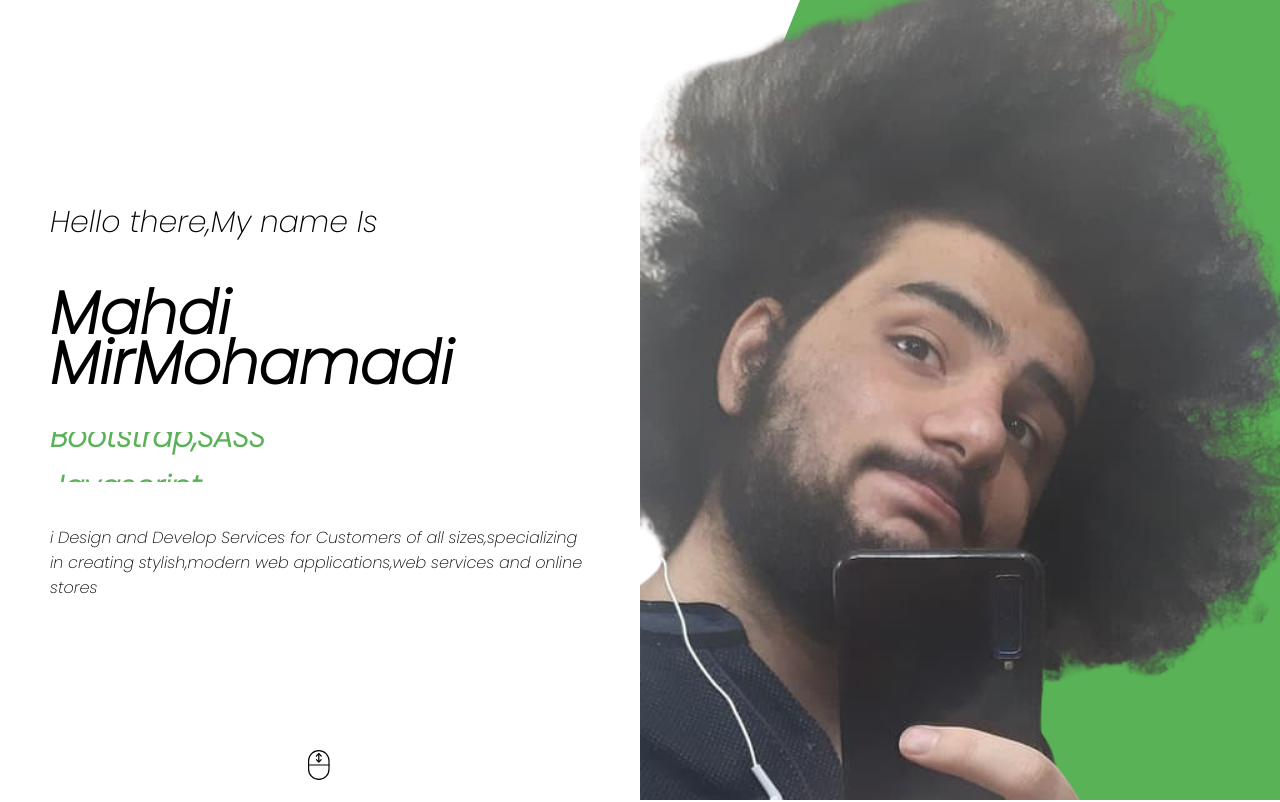
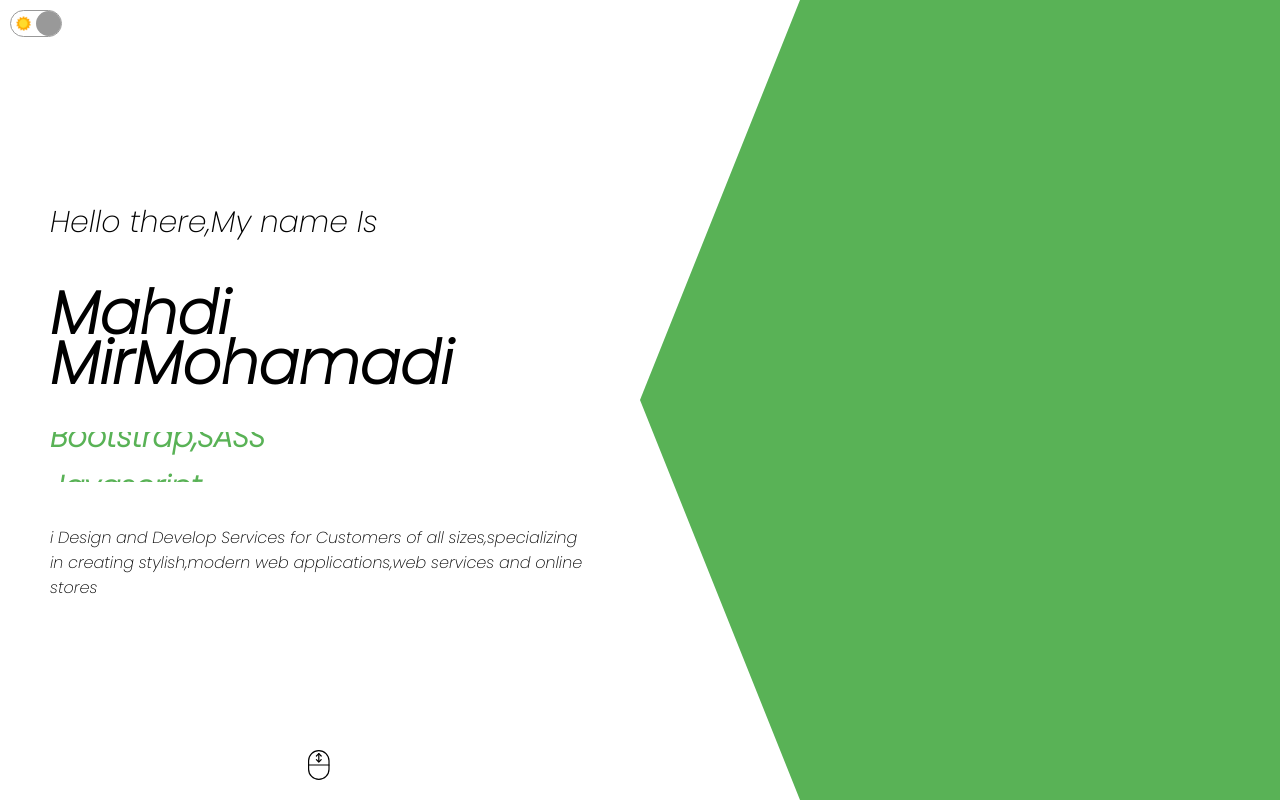
Before and after one commit to mahdimirmohamadi/Portfolio, a React (Create React App) app: page / in a window 1280 px wide. Shown: the top 802 px of the page. Built offline with nearby package versions, Linux system fonts and the light colour scheme.

Commit message:
dark mode handled with ContextAPI

```diff
--- a/src/App.jsx
+++ b/src/App.jsx
@@ -2,9 +2,21 @@
 import About from "./components/about/About.jsx";
 import ProductList from "./components/productList/ProductList.jsx";
 import Contact from "./components/contact/Contact.jsx";
+import Toggle from "./components/toggle/Toggle.jsx";
+import { useContext } from "react";
+import { ThemeContext } from "./context.js";
+
 const App = () => {
+  const theme = useContext(ThemeContext);
+  const darkMode = theme.state.darkMode;
   return (
-    <div>
+    <div
+      style={{
+        backgroundColor: darkMode ? "#222" : "white",
+        color: darkMode && "white",
+      }}
+    >
+      <Toggle />
       <Intro />
       <About />
       <ProductList />
--- a/src/components/contact/Contact.jsx
+++ b/src/components/contact/Contact.jsx
@@ -1,26 +1,29 @@
-import React, { useRef } from "react";
+import React, { useContext, useRef, useState } from "react";
 import "./Contact.css";
 import Phone from "../../img/phone.png";
 import Email from "../../img/email.png";
 import Address from "../../img/address.png";
 import emailjs from "emailjs-com";
+import { ThemeContext } from "../../context";
 
 const Contact = () => {
   const formRef = useRef();
+  const [done, setDone] = useState(false);
+  const theme = useContext(ThemeContext);
+  const darkMode = theme.state.darkMode;
 
-  const handleSubmit = (event) => {
-    event.preventDefault();
-
+  const handleSubmit = (e) => {
     emailjs
       .sendForm(
         "service_9h5sucj",
         "template_e797phf",
         formRef.current,
-        "hb9uIOQL00mJMevFi"
+        "user_hb9uIOQL00mJMevFi"
       )
       .then(
         (result) => {
           console.log(result.text);
+          setDone(true);
         },
         (error) => {
           console.log(error.text);
@@ -54,11 +57,43 @@
             Hiring Opputunities
           </p>
           <form ref={formRef} onSubmit={handleSubmit}>
-            <input type="text" placeholder="Name" name="user_name" />
-            <input type="text" placeholder="Subject" name="user_subject" />
-            <input type="text" placeholder="Email" name="user_email" />
-            <textarea rows="5" placeholder="message..." />
-            <button>Submit </button>
+            <input
+              style={{
+                backgroundColor: darkMode && "#333",
+                color: darkMode ? "white" : "black",
+              }}
+              type="text"
+              placeholder="Name"
+              name="user_name"
+            />
+            <input
+              style={{
+                backgroundColor: darkMode && "#333",
+                color: darkMode ? "white" : "black",
+              }}
+              type="text"
+              placeholder="Subject"
+              name="user_subject"
+            />
+            <input
+              style={{
+                backgroundColor: darkMode && "#333",
+                color: darkMode ? "white" : "black",
+              }}
+              type="text"
+              placeholder="Email"
+              name="user_email"
+            />
+            <textarea
+              style={{
+                backgroundColor: darkMode && "#333",
+                color: darkMode ? "white" : "black",
+              }}
+              rows="5"
+              placeholder="message..."
+            />
+            <button type="submit">Submit </button>
+            {done && "Thank you for your message! <3"}
           </form>
         </div>
       </div>
--- a/src/components/intro/Intro.css
+++ b/src/components/intro/Intro.css
@@ -89,5 +89,5 @@
   position: absolute;
   top: 0;
   right: 0;
-  z-index: -1;
+  /* z-index: -1; */
 }
--- a/src/components/intro/Intro.jsx
+++ b/src/components/intro/Intro.jsx
@@ -83,7 +83,7 @@
       </div>
       <div className="i-right">
         <div className="i-bg"></div>
-        <img className="i-img" src={Me} />
+        {/* <img className="i-img" src={Me} /> */}
       </div>
     </div>
   );
--- /dev/null
+++ b/src/components/toggle/Toggle.css
@@ -0,0 +1,28 @@
+.t {
+  width: 50px;
+  height: 25px;
+  border-radius: 20px;
+  border: 1px solid #999;
+  background-color: white;
+  position: fixed;
+  top: 10px;
+  left: 10px;
+  display: flex;
+  align-items: center;
+  justify-content: space-around;
+}
+
+.t-icon {
+  width: 15px;
+  height: 15px;
+}
+
+.t-button {
+  width: 25px;
+  height: 25px;
+  border-radius: 50%;
+  background-color: #999;
+
+  position: absolute;
+  cursor: pointer;
+}
--- /dev/null
+++ b/src/components/toggle/Toggle.jsx
@@ -0,0 +1,28 @@
+import React from "react";
+import "./Toggle.css";
+import Sun from "../../img/sun.png";
+import Moon from "../../img/moon.png";
+import { useContext } from "react";
+import { ThemeContext } from "../../context";
+
+const Toggle = () => {
+  const theme = useContext(ThemeContext);
+
+  const handleClick = () => {
+    theme.dispatch({ type: "TOGGLE" });
+  };
+
+  return (
+    <div className="t">
+      <img src={Sun} alt="" className="t-icon" />
+      <img src={Moon} alt="" className="t-icon" />
+      <div
+        className="t-button"
+        onClick={handleClick}
+        style={{ left: theme.state.darkMode ? 0 : 25 }}
+      ></div>
+    </div>
+  );
+};
+
+export default Toggle;
--- /dev/null
+++ b/src/context.js
@@ -0,0 +1,24 @@
+import { createContext, useReducer } from "react";
+
+export const ThemeContext = createContext();
+
+const INITIAL_STATE = { darkMode: false };
+
+const themeReducer = (state, action) => {
+  switch (action.type) {
+    case "TOGGLE":
+      return { darkMode: !state.darkMode };
+    default:
+      return state;
+  }
+};
+
+export const ThemeProvider = (props) => {
+  const [state, dispatch] = useReducer(themeReducer, INITIAL_STATE);
+
+  return (
+    <ThemeContext.Provider value={{ state, dispatch }}>
+      {props.children}
+    </ThemeContext.Provider>
+  );
+};
--- a/src/index.js
+++ b/src/index.js
@@ -1,10 +1,13 @@
 import React from "react";
 import ReactDOM from "react-dom";
 import App from "./App";
+import { ThemeProvider } from "./context";
 
 ReactDOM.render(
   <React.StrictMode>
-    <App />
+    <ThemeProvider>
+      <App />
+    </ThemeProvider>
   </React.StrictMode>,
   document.getElementById("root")
 );
```
